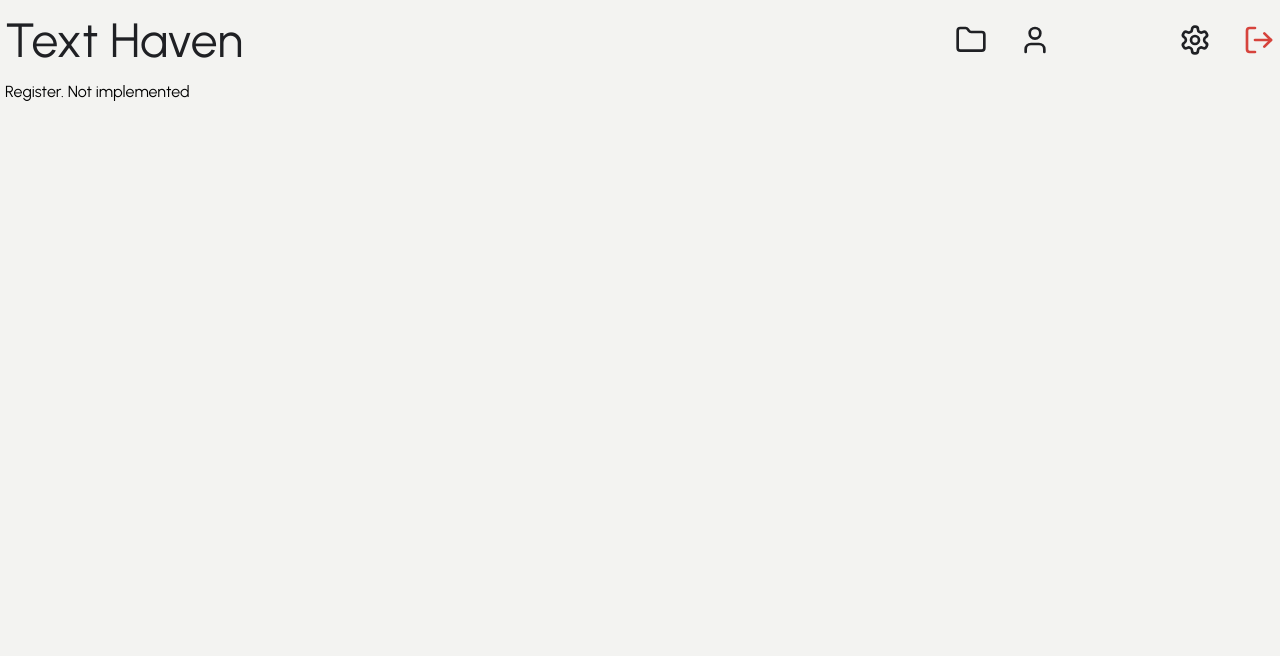
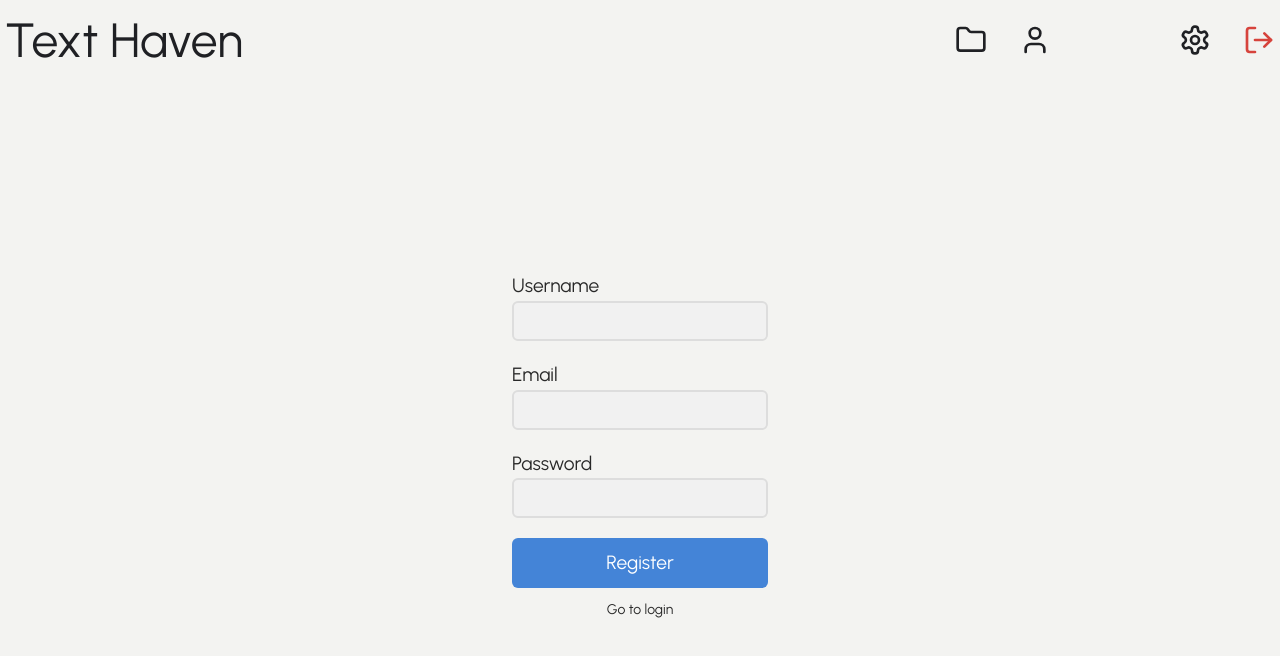
Before and after one commit to iiivanpopov/text-haven, a Next.js app in the folder frontend/: page /register in a window 1280 px wide. Shown: the top 656 px of the page. Built offline with nearby package versions, Linux system fonts and the light colour scheme.

Commit message:
feat(ui): auth pages

```diff
--- a/frontend/src/app/(auth)/login/page.tsx
+++ b/frontend/src/app/(auth)/login/page.tsx
@@ -1,3 +1,60 @@
+'use client'
+
+import Button from '@components/Button'
+import Input from '@components/Input'
+import Link from 'next/link'
+import { useState } from 'react'
+
 export default function Login() {
-	return <div>Login. Not implemented</div>
+	const [username, setUsername] = useState('')
+	const [password, setPassword] = useState('')
+
+	return (
+		<main className='flex justify-center items-center'>
+			<div className='flex justify-between flex-col h-64'>
+				<div className='flex flex-col gap-y-5'>
+					<div className='flex flex-col'>
+						<span className='dark:text-secondary-dark text-secondary-light text-[1.2rem]'>
+							Username
+						</span>
+						<Input
+							name={'username'}
+							value={username}
+							className='w-64'
+							ariaLabel='Username input field'
+							onChange={e => setUsername(e.target.value)}
+						/>
+					</div>
+					<div className='flex flex-col'>
+						<span className='dark:text-secondary-dark text-secondary-light text-[1.2rem]'>
+							Password
+						</span>
+						<Input
+							name={'password'}
+							value={password}
+							className='w-64'
+							ariaLabel='Password input field'
+							type='password'
+							onChange={e => setPassword(e.target.value)}
+						/>
+					</div>
+				</div>
+
+				<div className='flex flex-col gap-y-3 items-center'>
+					<Button
+						name={'Login'}
+						className='bg-blue-light dark:bg-blue-dark hover:bg-blue-dark-light dark:hover:bg-blue-dark-dark'
+						ariaLabel='Login button'
+						onClick={() => console.log('Login')}
+					/>
+					<Link
+						href={'/register'}
+						className='dark:text-secondary-dark text-secondary-light text-sm'
+					>
+						Go to register
+					</Link>
+				</div>
+			</div>
+		</main>
+	)
 }
--- a/frontend/src/app/(auth)/register/page.tsx
+++ b/frontend/src/app/(auth)/register/page.tsx
@@ -1,3 +1,69 @@
+'use client'
+
+import Button from '@components/Button'
+import Input from '@components/Input'
+import Link from 'next/link'
+import { useState } from 'react'
+
 export default function Register() {
-	return <div>Register. Not implemented</div>
+	const [username, setUsername] = useState('')
+	const [email, setEmail] = useState('')
+	const [password, setPassword] = useState('')
+
+	return (
+		<main className='flex justify-center items-center'>
+			<div className='flex justify-between flex-col h-64'>
+				<div className='flex flex-col gap-y-5'>
+					<div className='flex flex-col'>
+						<span className='dark:text-secondary-dark text-secondary-light text-[1.2rem]'>
+							Username
+						</span>
+						<Input
+							name={'username'}
+							value={username}
+							className='w-64'
+							ariaLabel='Username input field'
+							onChange={e => setUsername(e.target.value)}
+						/>
+					</div>
+					<div className='flex flex-col'>
+						<span className='dark:text-secondary-dark text-secondary-light text-[1.2rem]'>
+							Email
+						</span>
+						<Input
+							name={'email'}
+							value={email}
+							className='w-64'
+							ariaLabel='Email input field'
+							onChange={e => setEmail(e.target.value)}
+						/>
+					</div>
+					<div className='flex flex-col'>
+						<span className='dark:text-secondary-dark text-secondary-light text-[1.2rem]'>
+							Password
+						</span>
+						<Input
+							name={'password'}
+							value={password}
+							className='w-64'
+							ariaLabel='Password input field'
+							type='password'
+							onChange={e => setPassword(e.target.value)}
+						/>
+					</div>
+				</div>
+				<div className='flex flex-col gap-y-3 items-center mt-5'>
+					<Button
+						name={'Register'}
+						className='bg-blue-light dark:bg-blue-dark hover:bg-blue-dark-light dark:hover:bg-blue-dark-dark'
+						ariaLabel='Register button'
+						onClick={() => console.log('Register')}
+					/>
+					<Link href={'/login'} className='dark:text-secondary-dark text-secondary-light text-sm'>
+						Go to login
+					</Link>
+				</div>
+			</div>
+		</main>
+	)
 }
```
Also changed, not shown: 1 other file (tests, documents, lock files or other folders).
